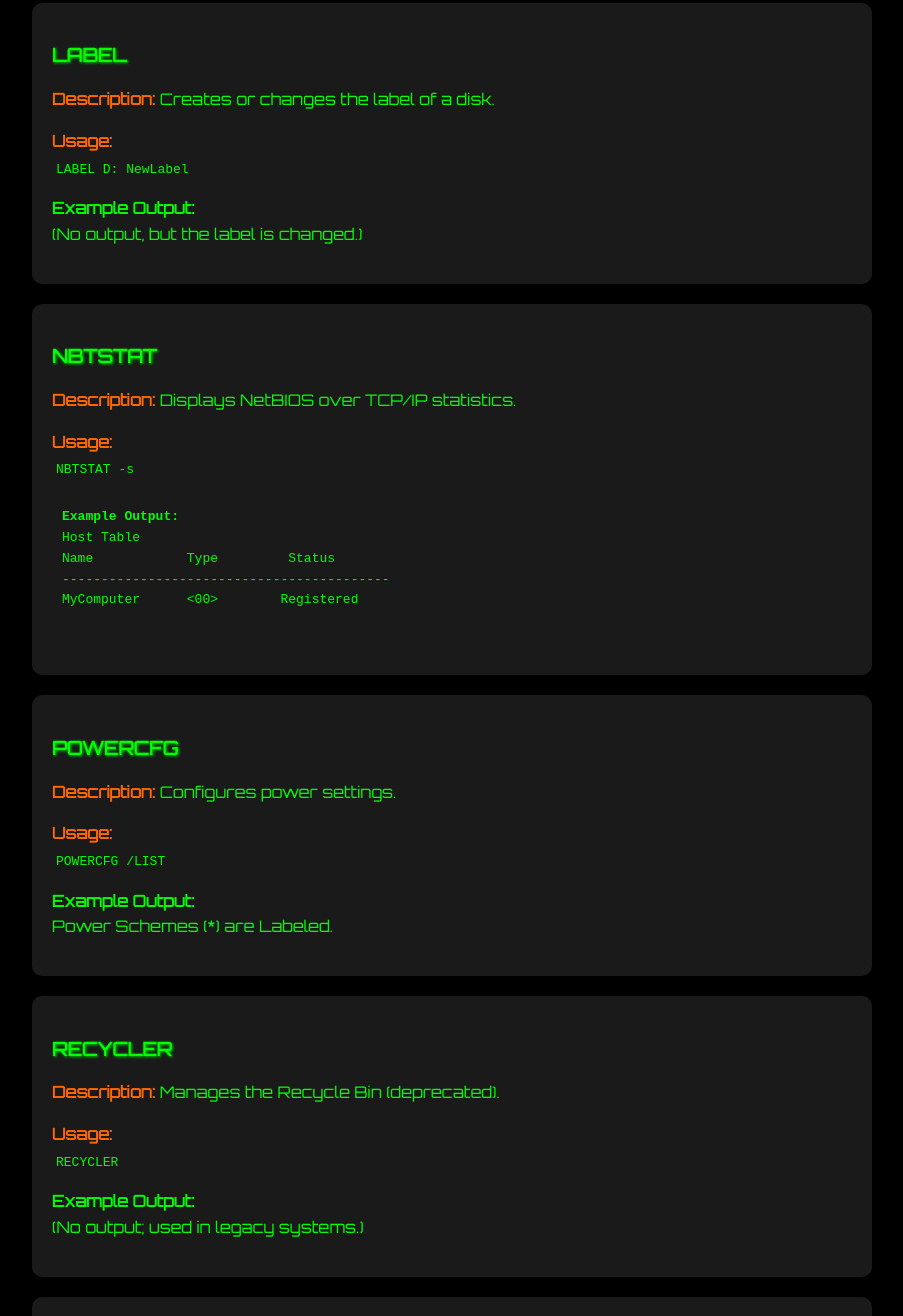
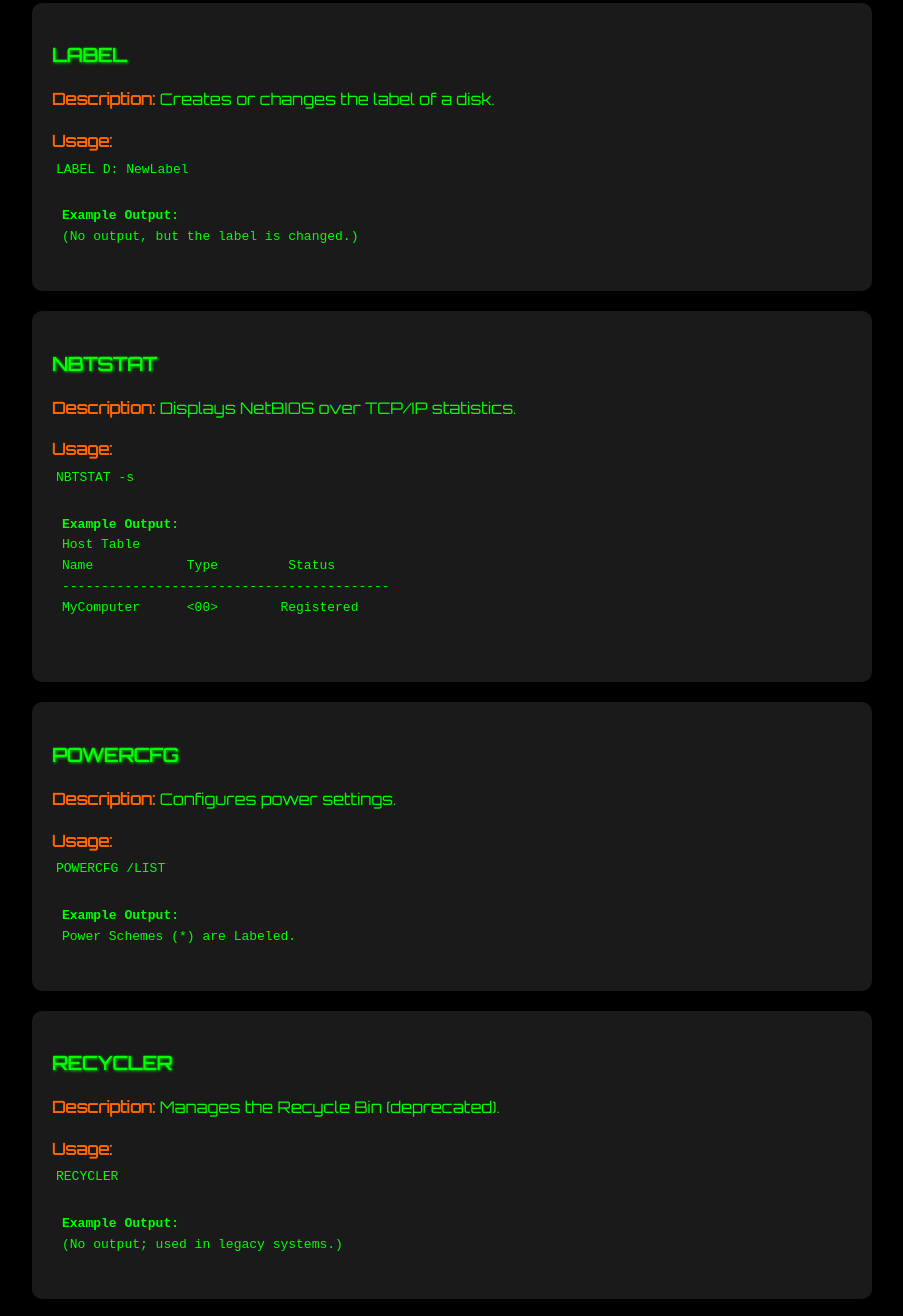
Before and after one commit to InfosecSamurai/cmd-reference-guide, a plain HTML site: page index.html in a window 1280 px wide. Shown: the part 4551-5867 px from the top of the page, without its empty margins (188-1091 px from the left). Drawn offline with Linux system fonts and the light colour scheme.

Commit message:
index.html

```diff
--- a/index.html
+++ b/index.html
@@ -278,7 +278,7 @@ Hello, World!
     <h3>LABEL</h3>
     <p><span class="usage">Description:</span> Creates or changes the label of a disk.</p>
     <p><span class="usage">Usage:</span><br><code>LABEL D: NewLabel</code></p>
-    <p><strong>Example Output:</strong><br>(No output, but the label is changed.)</p>
+    <pre style="color: #00ff00;"><strong>Example Output:</strong><br>(No output, but the label is changed.)</pre>
 </div>
 
 <div class="command">
@@ -297,14 +297,14 @@ MyComputer      <00>        Registered
     <h3>POWERCFG</h3>
     <p><span class="usage">Description:</span> Configures power settings.</p>
     <p><span class="usage">Usage:</span><br><code>POWERCFG /LIST</code></p>
-    <p><strong>Example Output:</strong><br>Power Schemes (*) are Labeled.</p>
+    <pre style="color: #00ff00;"><strong>Example Output:</strong><br>Power Schemes (*) are Labeled.</pre>
 </div>
 
 <div class="command">
     <h3>RECYCLER</h3>
     <p><span class="usage">Description:</span> Manages the Recycle Bin (deprecated).</p>
     <p><span class="usage">Usage:</span><br><code>RECYCLER</code></p>
-    <p><strong>Example Output:</strong><br>(No output; used in legacy systems.)</p>
+    <pre style="color: #00ff00;"><strong>Example Output:</strong><br>(No output; used in legacy systems.)</pre>
 </div>
 
 <div class="command">
@@ -547,7 +547,7 @@ Comment        Administrators have complete and unrestricted access to the compu
     <h3>SHUTDOWN</h3>
     <p><span class="usage">Description:</span> Shuts down or restarts the computer.</p>
     <p><span class="usage">Usage:</span><br><code>SHUTDOWN /r /t 0</code></p>
-    <p><strong>Example Output:</strong><br>(No output; the computer will restart immediately.)</p>
+    <pre style="color: #00ff00;"><strong>Example Output:</strong><br>(No output; the computer will restart immediately.)</pre>
 </div>
 
 <div class="command">
```
